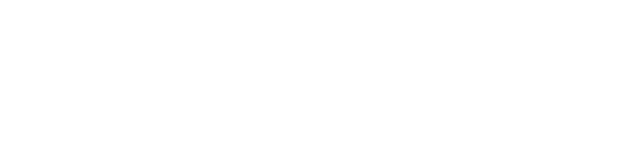
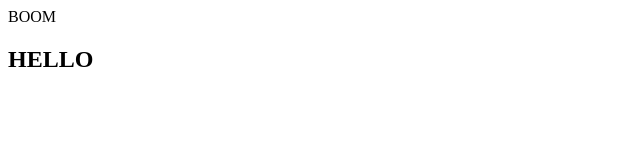
Before and after one commit to Mikihiko01/Teszte2, a plain HTML site: page index.html in a window 1280 px wide. Shown: the whole page, without its empty margins (0-640 px from the left). Drawn offline with Linux system fonts and the light colour scheme.

Commit message:
Milan COMITEL HAHA

```diff
--- a/index.html
+++ b/index.html
@@ -4,9 +4,17 @@
     <meta charset="UTF-8">
     <meta http-equiv="X-UA-Compatible" content="IE=edge">
     <meta name="viewport" content="width=device-width, initial-scale=1.0">
-    <title>Document</title>
+    <title>Szabó Milán</title>
 </head>
 <body>
+    <main>
+    <header>BOOM</header>
+    <article>
+        <h2>HELLO</h2>
+    </article>
+    <footer></footer>
+    </main>
+
 
 </body>
 </html>
```
